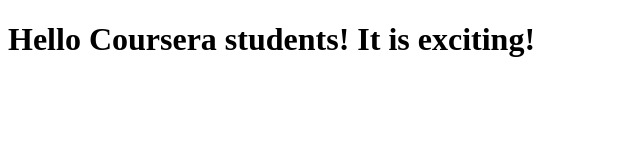
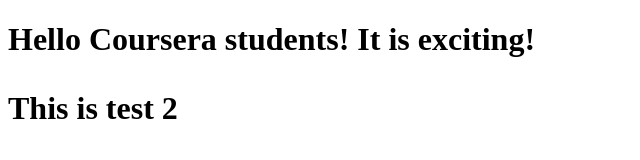
Before and after one commit to mehranbaz/coursera-test, a website: page index.html in a window 1280 px wide. Shown: the whole page, without its empty margins (0-640 px from the left). Drawn offline with Linux system fonts and the light colour scheme.

Commit message:
one more commit

```diff
--- a/index.html
+++ b/index.html
@@ -6,5 +6,6 @@
   </head>
   <body>
     <h1>Hello Coursera students! It is exciting!<h1>
+    <p>This is test 2</p>
   </body>
 </html>
```
Also changed, not shown: package.json (added, +24 -0 lines), 3 other files.
